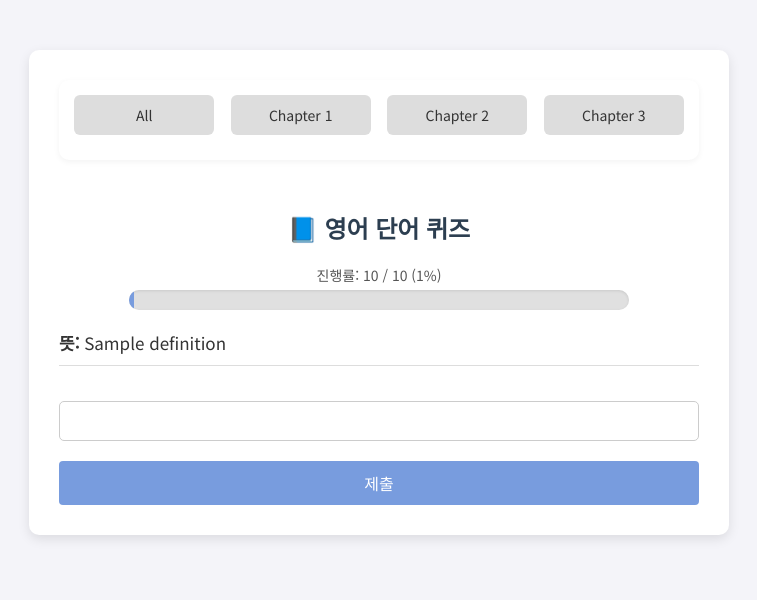
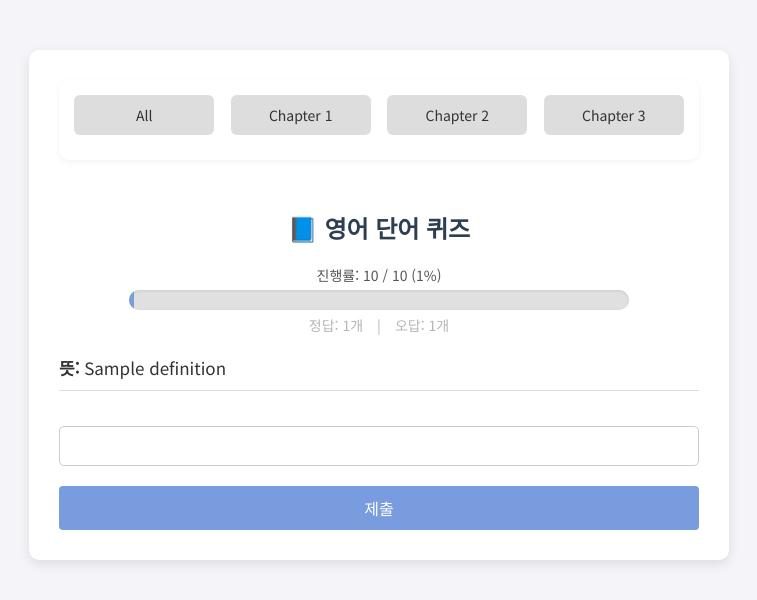
Before and after one commit to clr4takeoff/Vocabquiz-For-PCE, a Python web app: template templates/index.html in a window 1280 px wide. Shown: the top 600 px of the page, without its empty margins (261-1018 px from the left). Run offline with Jinja, Linux system fonts and the light colour scheme; the template is opened without the code that fills it: most values are stand-ins (such as "Sample title", 1, 10 or a date in 2020).

Commit message:
Add answer summary labels and fix progress reset on refresh

```diff
--- a/static/style.css
+++ b/static/style.css
@@ -155,3 +155,10 @@ button:hover {
     width: 0%;
     transition: width 0.4s ease;
 }
+
+.score-summary {
+  margin-top: 5px;
+  text-align: center;
+  font-size: 14px;
+  color: #b5b5b5;
+}
--- a/templates/index.html
+++ b/templates/index.html
@@ -17,7 +17,6 @@
       </div>
 
       <h2>📘 영어 단어 퀴즈</h2>
-
       <div class="progress-container">
         <div class="progress-info">
           진행률: {{ progress_current }} / {{ progress_total }} ({{ progress_percent }}%)
@@ -25,6 +24,10 @@
         <div class="progress-bar">
           <div class="progress-fill" style="width: {{ progress_percent }}%;"></div>
         </div>
+
+          <div class="score-summary">
+          정답: {{ correct_count }}개 | 오답: {{ wrong_count }}개
+          </div>
       </div>
 
       <p><strong>뜻:</strong> {{ definition }}</p>
@@ -56,7 +59,7 @@
               {% endif %}
               <form action="/" method="get">
                 <input type="hidden" name="chapter" value="{{ selected_chapter or '' }}">
-                <input type="hidden" name="action"  value="next">   {# ← 추가! #}
+                <input type="hidden" name="action"  value="next">
                 <button type="submit">다음 문제</button>
               </form>
             {% endif %}
```
Also changed, not shown: routes.py (+5 -4 lines).
